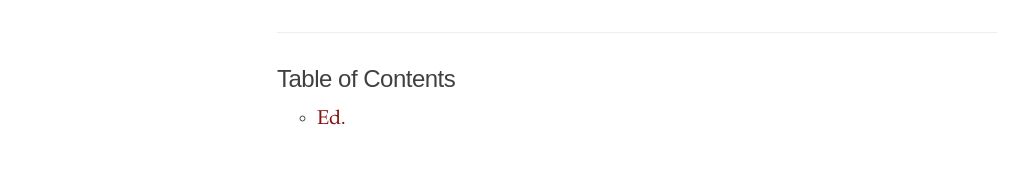
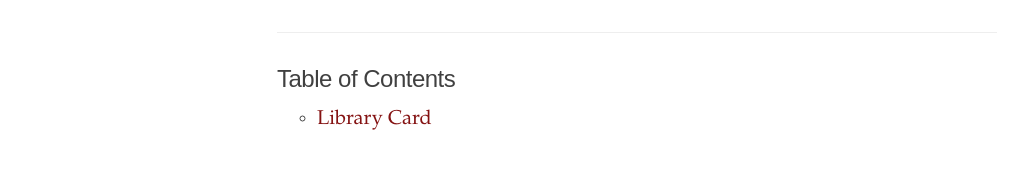
Before and after one commit to yngtodd/sketchbook, a Jekyll site: the page built from index.html, in a window 1280 px wide. Shown: the part 520-689 px from the top of the page, without its empty margins (3-1031 px from the left). Built offline with Jekyll 4.4.1, drawn with Linux system fonts in a browser that asks for light colours.

```diff
--- a/_texts/library_card.md
+++ b/_texts/library_card.md
@@ -1,6 +1,6 @@
 ---
 layout: default
-title: "Ed."
+title: "Library Card"
 ---
 
 ### Library Card
```
Also changed, not shown: contents/childhoodsend.md (renamed from _contents/childhoodsend.md), contents/thepower.md (renamed from _contents/thepower.md).
